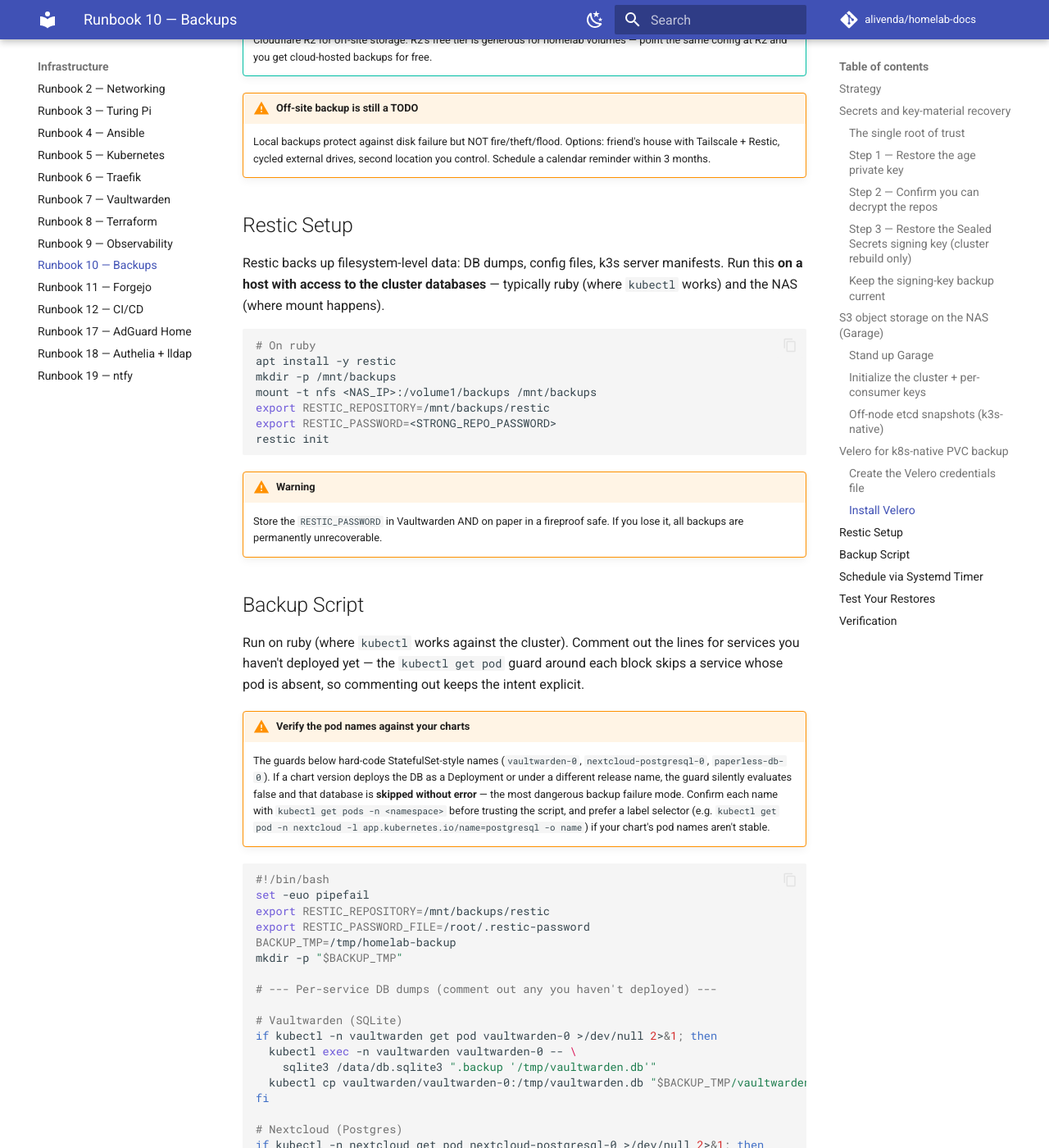
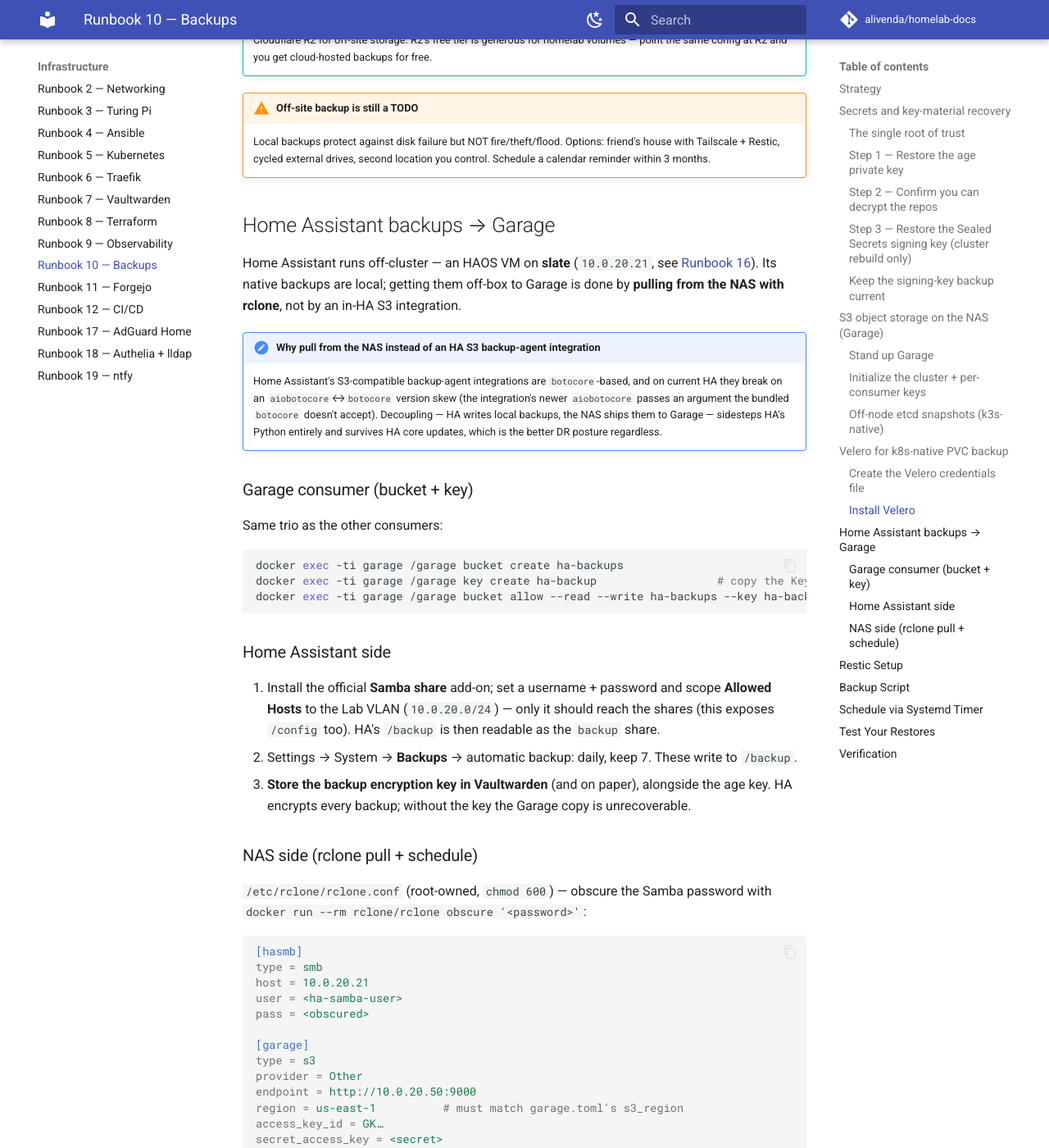
Before and after one commit to alivenda/homelab-docs, an MkDocs documentation site: the page built from docs/10-backups.md, in a window 1280 px wide and 1400 px high, scrolled down 7013 px. Shown: the whole window at 82% size. Built offline with MkDocs 1.6.1 and Material for MkDocs 9.7.7, drawn with Linux system fonts in a browser that asks for light colours; comment, search, counter and statistics services are not loaded; some of the changed text lies outside the part shown.

Commit message:
docs: Home Assistant backups to Garage + slate deployment
R10: add Home Assistant backups to Garage (NAS-side rclone pull from the Samba add-on share; bucket/key, systemd timer, 30d prune).

R02: add slate (.20) and the HAOS VM (.21) to the static IP table.

R16: document the HAOS-on-slate deployment; fix trusted_proxies for an off-cluster backend (node IPs via SNAT) -- the pod CIDR was wrong for this topology.

````diff
--- a/docs/10-backups.md
+++ b/docs/10-backups.md
@@ -270,6 +270,96 @@ Pin `--version` to a current release listed on [vmware-tanzu/helm-charts](https:
 !!! warning "Off-site backup is still a TODO"
     Local backups protect against disk failure but NOT fire/theft/flood. Options: friend's house with Tailscale + Restic, cycled external drives, second location you control. Schedule a calendar reminder within 3 months.
 
+## Home Assistant backups → Garage
+
+Home Assistant runs off-cluster — an HAOS VM on **slate** (`10.0.20.21`, see [Runbook 16](16-home-assistant.md)). Its native backups are local; getting them off-box to Garage is done by **pulling from the NAS with rclone**, not by an in-HA S3 integration.
+
+!!! note "Why pull from the NAS instead of an HA S3 backup-agent integration"
+    Home Assistant's S3-compatible backup-agent integrations are `botocore`-based, and on current HA they break on an `aiobotocore`↔`botocore` version skew (the integration's newer `aiobotocore` passes an argument the bundled `botocore` doesn't accept). Decoupling — HA writes local backups, the NAS ships them to Garage — sidesteps HA's Python entirely and survives HA core updates, which is the better DR posture regardless.
+
+### Garage consumer (bucket + key)
+
+Same trio as the other consumers:
+
+```bash
+docker exec -ti garage /garage bucket create ha-backups
+docker exec -ti garage /garage key create ha-backup                  # copy the Key ID (GK…) and Secret
+docker exec -ti garage /garage bucket allow --read --write ha-backups --key ha-backup
+```
+
+### Home Assistant side
+
+1. Install the official **Samba share** add-on; set a username + password and scope **Allowed Hosts** to the Lab VLAN (`10.0.20.0/24`) — only it should reach the shares (this exposes `/config` too). HA's `/backup` is then readable as the `backup` share.
+2. Settings → System → **Backups** → automatic backup: daily, keep 7. These write to `/backup`.
+3. **Store the backup encryption key in Vaultwarden** (and on paper), alongside the age key. HA encrypts every backup; without the key the Garage copy is unrecoverable.
+
+### NAS side (rclone pull + schedule)
+
+`/etc/rclone/rclone.conf` (root-owned, `chmod 600`) — obscure the Samba password with `docker run --rm rclone/rclone obscure '<password>'`:
+
+```ini
+[hasmb]
+type = smb
+host = 10.0.20.21
+user = <ha-samba-user>
+pass = <obscured>
+
+[garage]
+type = s3
+provider = Other
+endpoint = http://10.0.20.50:9000
+region = us-east-1          # must match garage.toml's s3_region
+access_key_id = GK…
+secret_access_key = <secret>
+force_path_style = true     # Garage requires path-style
+```
+
+Test the connection, then copy:
+
+```bash
+docker run --rm --user root -v /etc/rclone:/config/rclone rclone/rclone lsd hasmb:           # lists shares → SMB auth works
+docker run --rm --user root -v /etc/rclone:/config/rclone rclone/rclone copy hasmb:backup garage:ha-backups -v
+docker exec -ti garage /garage bucket info ha-backups                                        # Objects ≥ 1
+```
+
+Automate on the NAS with a systemd timer — copy new backups in, then prune Garage to a rolling 30-day window:
+
+`/etc/systemd/system/ha-backup-sync.service`:
+
+```ini
+[Unit]
+Description=Sync Home Assistant backups to Garage
+After=network-online.target
+Wants=network-online.target
+
+[Service]
+Type=oneshot
+ExecStart=/usr/bin/docker run --rm --user root -v /etc/rclone:/config/rclone rclone/rclone copy hasmb:backup garage:ha-backups -v
+ExecStart=/usr/bin/docker run --rm --user root -v /etc/rclone:/config/rclone rclone/rclone delete garage:ha-backups --min-age 30d
+```
+
+`/etc/systemd/system/ha-backup-sync.timer`:
+
+```ini
+[Unit]
+Description=Daily HA backup sync to Garage
+
+[Timer]
+OnCalendar=*-*-* 05:30:00      # after HA's automatic-backup window
+Persistent=true
+
+[Install]
+WantedBy=timers.target
+```
+
+```bash
+systemctl daemon-reload && systemctl enable --now ha-backup-sync.timer
+systemctl list-timers ha-backup-sync.timer     # confirm a NEXT run
+```
+
+!!! warning "Copy, never sync — and mind UGOS updates"
+    Use `rclone copy` (plus the age-based `delete`), never `rclone sync`: `sync` mirrors deletions, so if HA's `/backup` is ever empty (reinstall, disk loss) it would wipe the Garage copy too. And because the NAS runs **UGOS Pro** (an appliance OS), these host units live outside Ansible's reach — a major UGOS update can reset them, so this section is the recovery reference.
+
 ## Restic Setup
 
 Restic backs up filesystem-level data: DB dumps, config files, k3s server manifests. Run this **on a host with access to the cluster databases** — typically ruby (where `kubectl` works) and the NAS (where mount happens).
````
Also changed, not shown: docs/02-networking.md (+2 -0 lines), docs/16-home-assistant.md (+8 -2 lines).
